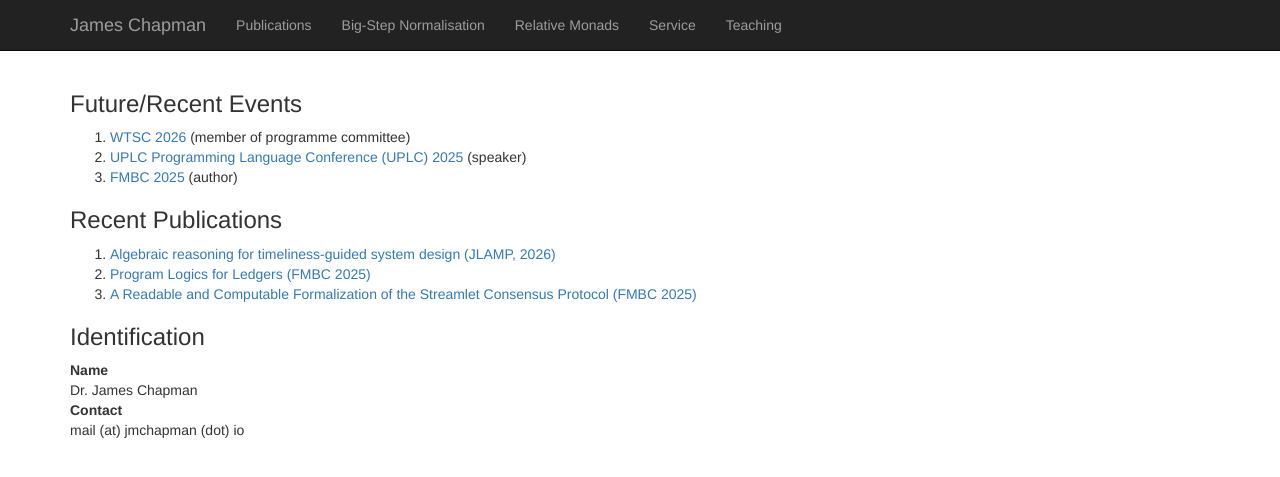
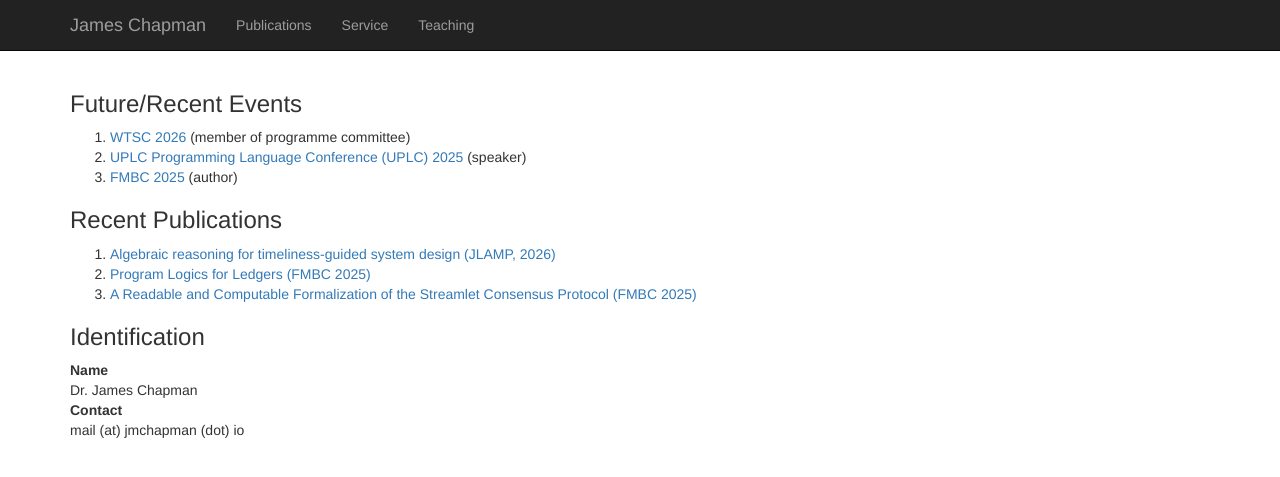
Before and after one commit to jmchapman/jmchapman.github.io, a Jekyll site: the page built from index.html, in a window 1280 px wide. Shown: the top 477 px of the page. Built offline with Jekyll 4.4.1, drawn with Linux system fonts in a browser that asks for light colours; nearby versions of some CDN libraries.

Commit message:
Update default.html
removed links to relmon and bsn

```diff
--- a/_layouts/default.html
+++ b/_layouts/default.html
@@ -38,8 +38,6 @@
         <div id="navbar" class="collapse navbar-collapse">
           <ul class="nav navbar-nav">
 	    <li><a href="Publications.html">Publications</a></li>
-	    <li><a href="BSN.html">Big-Step Normalisation</a></li>
-	    <li><a href="relmon.html">Relative Monads</a></li>
 	    <li><a href="Service.html">Service</a></li>
 	    <li><a href="Teaching.html">Teaching</a></li>
           </ul>
```
